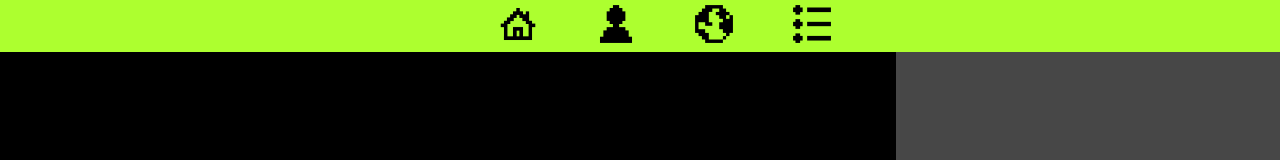
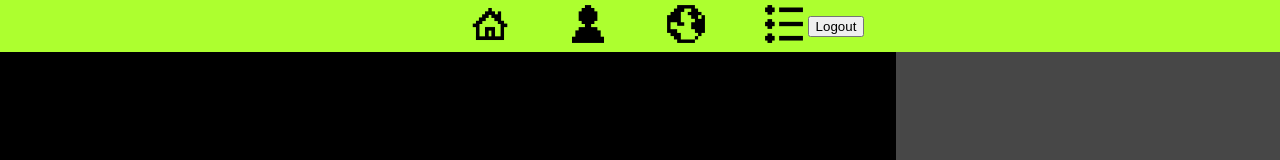
Before and after one commit to hekmaflo/ocho-app, a React (Create React App) app in the folder client/: page / in a window 1280 px wide. Shown: the top 160 px of the page. Built offline with nearby package versions, Linux system fonts and the light colour scheme.

Commit message:
added logout button

```diff
--- a/client/src/components/Nav.jsx
+++ b/client/src/components/Nav.jsx
@@ -21,6 +21,9 @@ const Nav = ({ user }) => {
         <NavLink to={user ? `/aboutuser/${user._id}` : "/"}>
           <img src={bullet} className="Nav-logo" alt="list" />
         </NavLink>
+        <NavLink to={"/"}>
+          <button>Logout</button>
+        </NavLink>
       </div>
     </>
   );
```
